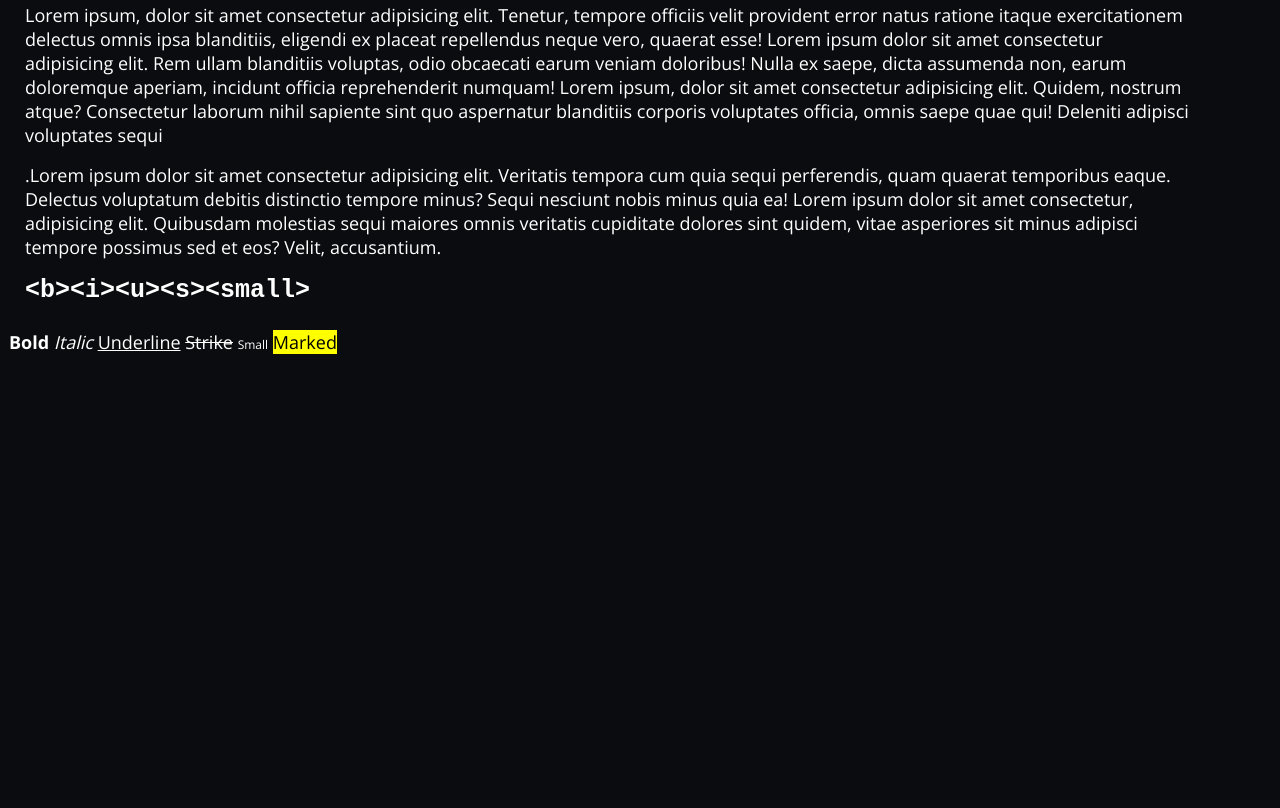
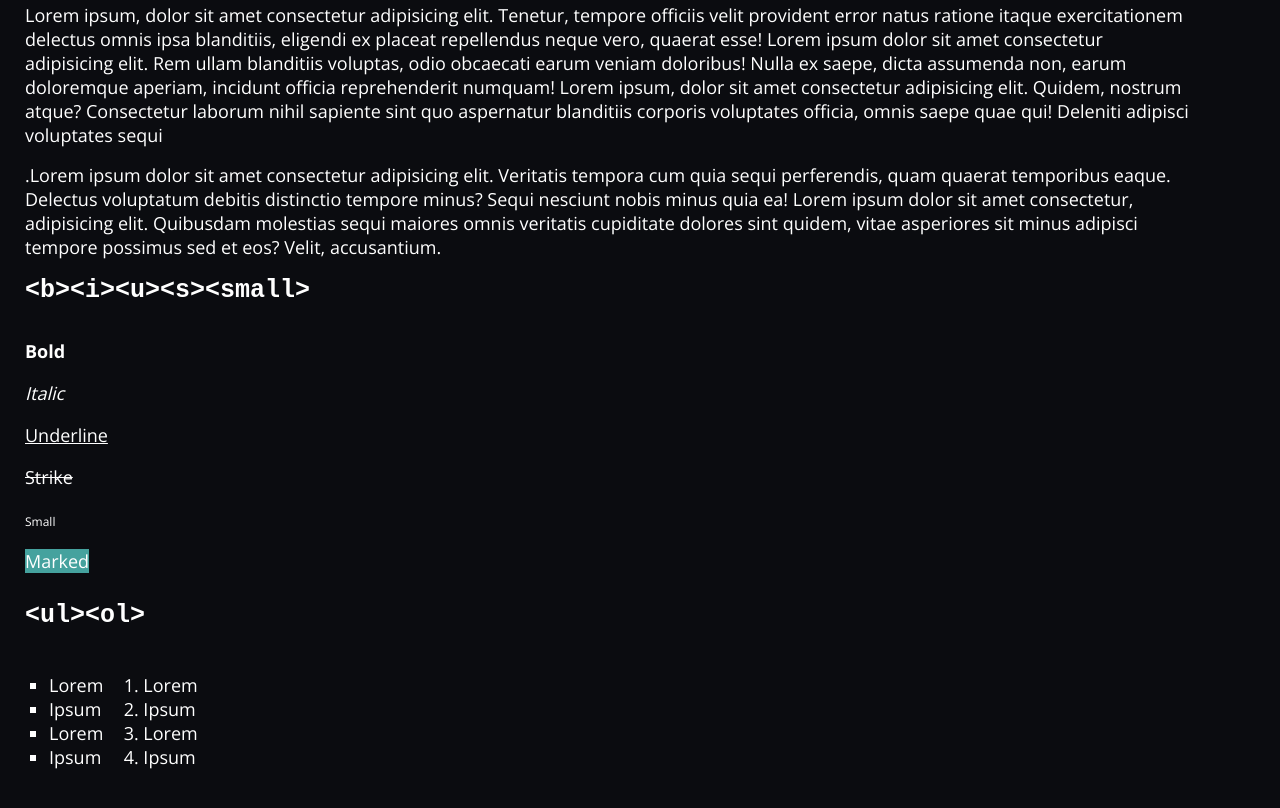
Before and after one commit to pslib-cz/2021l4web-typographic-library-vanaondrej, a plain HTML site: page docs/index.html in a window 1280 px wide. Shown: the part 603-1411 px from the top of the page. Before the commit the page ends 984 px from the top, so only its background shows below. Drawn offline with nearby package versions, Linux system fonts and the light colour scheme.

Commit message:
index cesty

```diff
--- a/csslibrary/assets/main.css
+++ b/csslibrary/assets/main.css
@@ -14,6 +14,10 @@ body {
 section{
     padding: 1.5em 0.5em;
     max-width: 1200px;
+}
+
+::selection{
+    background-color: var(--gblue);
 }
 
 .page-header {
@@ -124,3 +128,16 @@ section{
 .page-container2 p{
     margin-bottom: 1rem;
 }
+
+.page-container2__element1 ul{
+    padding: 0;
+}
+.page-container2__element1 li{
+    list-style: none;
+    padding: 0.5em 0 0.5em 1rem;
+}
+
+.page-container2__element2{
+    display: flex;
+    flex-direction: row;
+}
--- a/docs/index.html
+++ b/docs/index.html
@@ -22,7 +22,7 @@
                     <li><a href="#headings">headings</a></li>
                     <li><a href="#pictures">pictures</a></li>
                     <li><a href="#lists">lists</a></li>
-                    <li><a href="#higlights">basic highlights and blocks</a></li>
+                    <li><a href="#highlights">basic highlights and blocks</a></li>
                 </ul>
             </div>
         </nav>
@@ -40,7 +40,7 @@
             <h6 class="page-container__element2__modificator">Heading <code>&lt;h6&gt;</code></h6>
         </div>
     </section>
-    <section class="page-container2">
+    <section class="page-container2" id="highlights">
         <h2 class="page-container__element1"> Basic highlights and blocks</h2>
         <h3 class="page"><code>&lt;p&gt;</code></h3>
         <p>Lorem ipsum, dolor sit amet consectetur adipisicing elit. Tenetur, tempore officiis velit provident error
@@ -57,12 +57,29 @@
             quidem, vitae asperiores sit minus adipisci tempore possimus sed et eos? Velit, accusantium.</p>
         <h3 class="page"><code>&lt;b&gt;&lt;i&gt;&lt;u&gt;&lt;s&gt;&lt;small&gt;</code></h3>
         <div class="page-container2__element1">
-            <b>Bold</b>
-            <i>Italic</i>
-            <u>Underline</u>
-            <s>Strike</s>
-            <small>Small</small>
-            <mark>Marked</mark>
+            <ul>
+                <li><b>Bold</b></li>
+                <li><i>Italic</i></li>
+                <li><u>Underline</u></li>
+                <li><s>Strike</s></li>
+                <li><small>Small</small></li>
+                <li><mark>Marked</mark></li>
+            </ul>
+        </div>
+        <h3 class="page"><code>&lt;ul&gt;&lt;ol&gt;</code></h3>
+        <div class="page-container2__element2">
+            <ul>
+                <li>Lorem</li>
+                <li>Ipsum</li>
+                <li>Lorem</li>
+                <li>Ipsum</li>
+            </ul>
+            <ol>
+                <li>Lorem</li>
+                <li>Ipsum</li>
+                <li>Lorem</li>
+                <li>Ipsum</li>
+            </ol>
         </div>
     </section>
 </body>
--- a/downloads/modern.css
+++ b/downloads/modern.css
@@ -71,3 +71,12 @@ text-decoration: line-through;
 small{
 font-size: 0.75rem;
 }
+
+mark{
+    background-color: var(--gblue);
+    color: white;
+}
+
+ul li{
+    list-style: square;
+}
```
